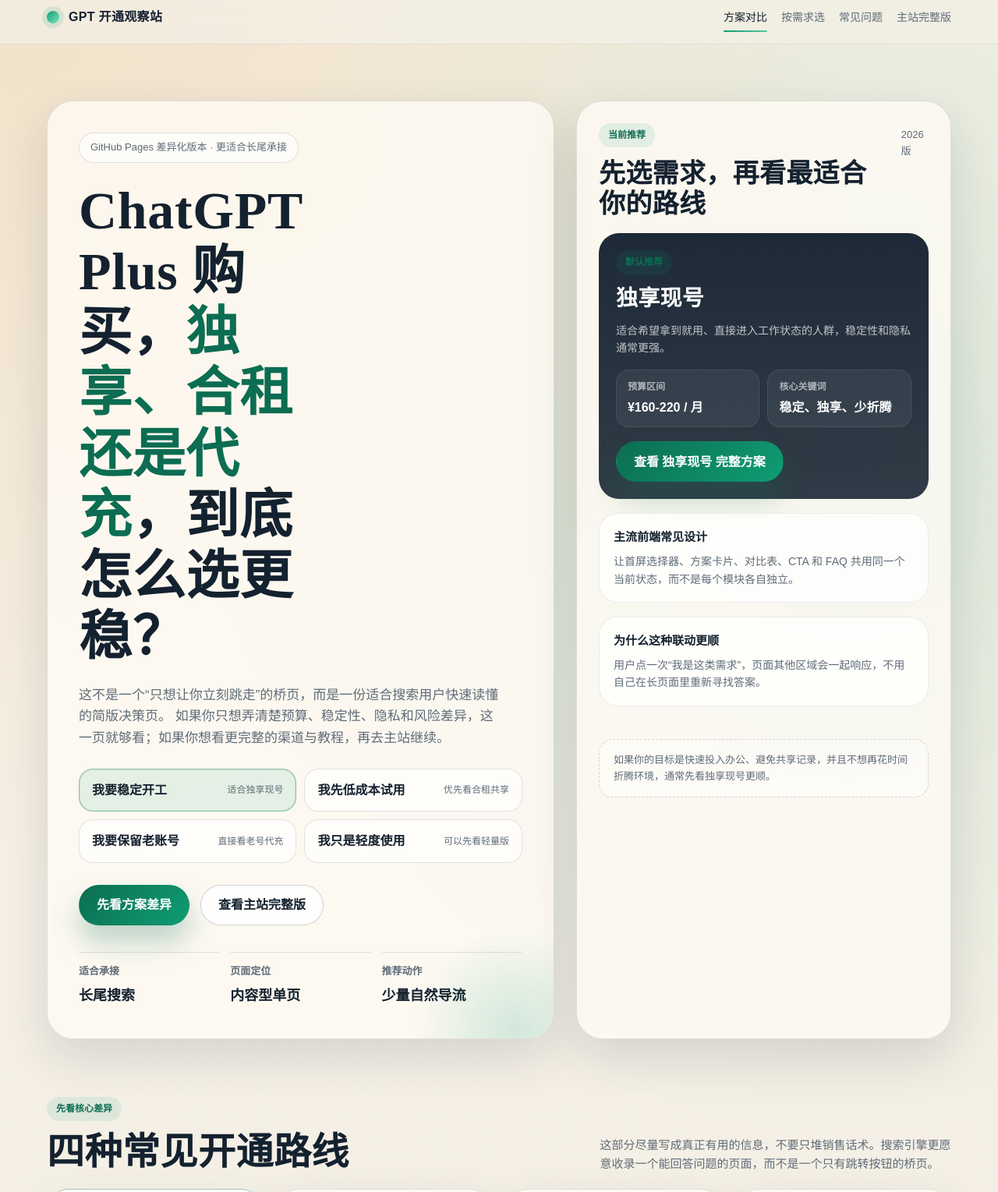
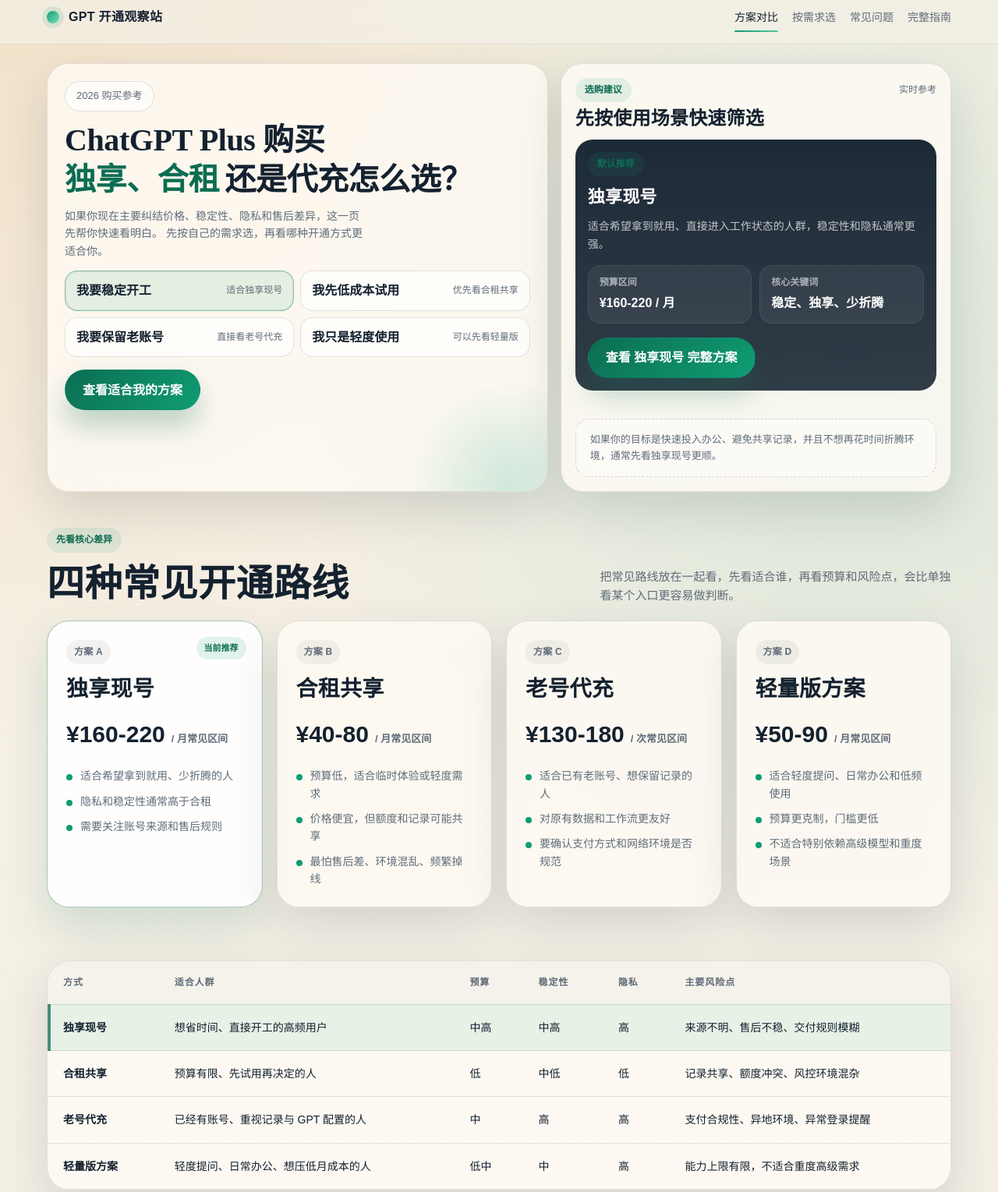
Before and after one commit to leon-builds/leon-builds.github.io, a plain HTML site: page index.html in a window 1280 px wide. Shown: the part 12-1541 px from the top of the page at 78% size. Drawn offline with Linux system fonts and the light colour scheme.

Commit message:
Update index.html

```diff
--- a/index.html
+++ b/index.html
@@ -166,13 +166,13 @@
     }
 
     .hero {
-      padding: 72px 0 40px;
+      padding: 24px 0 12px;
     }
 
     .hero-grid {
       display: grid;
-      grid-template-columns: minmax(0, 1.15fr) minmax(320px, 0.85fr);
-      gap: 28px;
+      grid-template-columns: minmax(0, 1fr) minmax(320px, 0.78fr);
+      gap: 16px;
       align-items: stretch;
     }
 
@@ -188,8 +188,8 @@
     }
 
     .hero-copy {
-      border-radius: 34px;
-      padding: 40px;
+      border-radius: 28px;
+      padding: 22px;
       position: relative;
       overflow: hidden;
     }
@@ -224,10 +224,30 @@
     }
 
     h1 {
-      margin-top: 22px;
-      font-size: clamp(40px, 5.4vw, 68px);
-      max-width: 8.5ch;
-      text-wrap: balance;
+      margin-top: 14px;
+      font-size: clamp(26px, 3.4vw, 40px);
+      max-width: none;
+      line-height: 1.14;
+      letter-spacing: -0.01em;
+    }
+
+    .hero-title {
+      display: flex;
+      flex-direction: column;
+      gap: 6px;
+      align-items: flex-start;
+    }
+
+    .hero-title-top {
+      display: block;
+    }
+
+    .hero-title-main {
+      display: block;
+    }
+
+    .hero-title-main .title-accent {
+      margin-right: 0.18em;
     }
 
     .title-accent {
@@ -235,9 +255,9 @@
     }
 
     .hero-copy p {
-      margin: 22px 0 0;
-      max-width: 58ch;
-      font-size: 17px;
+      margin: 12px 0 0;
+      max-width: 50ch;
+      font-size: 14px;
       color: var(--muted);
     }
 
@@ -245,7 +265,7 @@
       display: flex;
       gap: 14px;
       flex-wrap: wrap;
-      margin-top: 28px;
+      margin-top: 16px;
     }
 
     .button {
@@ -277,44 +297,19 @@
       border-color: var(--line-strong);
     }
 
-    .hero-meta {
+    .hero-panel {
+      border-radius: 28px;
+      padding: 18px;
       display: grid;
-      grid-template-columns: repeat(3, minmax(0, 1fr));
-      gap: 14px;
-      margin-top: 34px;
-    }
-
-    .hero-meta div {
-      border-top: 1px solid var(--line);
-      padding-top: 14px;
-    }
-
-    .hero-meta strong {
-      display: block;
-      font-size: 13px;
-      color: var(--muted);
-      font-weight: 600;
-      margin-bottom: 6px;
-    }
-
-    .hero-meta span {
-      font-size: 18px;
-      font-weight: 700;
-    }
-
-    .hero-panel {
-      border-radius: 34px;
-      padding: 28px;
-      display: grid;
-      gap: 18px;
+      gap: 12px;
       align-content: start;
     }
 
     .plan-switcher {
       display: grid;
       grid-template-columns: repeat(2, minmax(0, 1fr));
-      gap: 10px;
-      margin-top: 26px;
+      gap: 8px;
+      margin-top: 14px;
     }
 
     .plan-chip {
@@ -323,8 +318,8 @@
       justify-content: space-between;
       gap: 10px;
       width: 100%;
-      padding: 14px 16px;
-      border-radius: 18px;
+      padding: 12px 14px;
+      border-radius: 16px;
       border: 1px solid var(--line);
       background: rgba(255, 255, 255, 0.68);
       color: var(--ink);
@@ -360,12 +355,12 @@
 
     .panel-head small {
       color: var(--muted);
-      font-size: 13px;
+      font-size: 12px;
     }
 
     .signal-card {
       border-radius: 24px;
-      padding: 18px;
+      padding: 16px;
       background: rgba(255, 255, 255, 0.72);
       border: 1px solid rgba(20, 33, 47, 0.08);
     }
@@ -395,14 +390,14 @@
     }
 
     .recommend-card {
-      border-radius: 26px;
-      padding: 22px;
+      border-radius: 22px;
+      padding: 16px;
       background: linear-gradient(180deg, rgba(20, 33, 47, 0.96), rgba(20, 33, 47, 0.88));
       color: rgba(255, 255, 255, 0.9);
     }
 
     .recommend-card h3 {
-      font-size: 28px;
+      font-size: 22px;
       color: #ffffff;
     }
 
@@ -438,12 +433,6 @@
       margin: 14px 0 0;
       color: rgba(255, 255, 255, 0.72);
       font-size: 14px;
-    }
-
-    .mini-note {
-      margin-top: 12px;
-      color: var(--muted);
-      font-size: 13px;
     }
 
     section {
@@ -780,10 +769,6 @@
         grid-template-columns: repeat(2, minmax(0, 1fr));
       }
 
-      .hero-meta {
-        grid-template-columns: 1fr;
-      }
-
       .footer-links {
         justify-content: flex-start;
       }
@@ -803,11 +788,15 @@
 
       h1 {
         max-width: none;
-        font-size: clamp(36px, 12vw, 56px);
+        font-size: clamp(24px, 7vw, 34px);
+      }
+
+      .hero-title {
+        gap: 4px;
       }
 
       .hero {
-        padding-top: 42px;
+        padding-top: 16px;
       }
 
       .hero-copy,
@@ -890,7 +879,7 @@
         <a href="#compare">方案对比</a>
         <a href="#recommend">按需求选</a>
         <a href="#faq">常见问题</a>
-        <a href="https://aiprostation.com/chatgpt-upgrade?from=github-pages" target="_blank" rel="nofollow noopener noreferrer">主站完整版</a>
+        <a href="https://aiprostation.com/chatgpt-upgrade?from=github-pages" target="_blank" rel="nofollow noopener noreferrer">完整指南</a>
       </nav>
     </div>
   </header>
@@ -899,11 +888,14 @@
     <section class="hero">
       <div class="shell hero-grid">
         <article class="hero-copy">
-          <span class="eyebrow">GitHub Pages 差异化版本 · 更适合长尾承接</span>
-          <h1>ChatGPT Plus 购买，<span class="title-accent">独享、合租还是代充</span>，到底怎么选更稳？</h1>
+          <span class="eyebrow">2026 购买参考</span>
+          <h1 class="hero-title">
+            <span class="hero-title-top">ChatGPT Plus 购买</span>
+            <span class="hero-title-main"><span class="title-accent">独享、合租</span>还是代充怎么选？</span>
+          </h1>
           <p>
-            这不是一个“只想让你立刻跳走”的桥页，而是一份适合搜索用户快速读懂的简版决策页。
-            如果你只想弄清楚预算、稳定性、隐私和风险差异，这一页就够看；如果你想看更完整的渠道与教程，再去主站继续。
+            如果你现在主要纠结价格、稳定性、隐私和售后差异，这一页先帮你快速看明白。
+            先按自己的需求选，再看哪种开通方式更适合你。
           </p>
           <div class="plan-switcher" aria-label="需求快捷选择">
             <button class="plan-chip is-active" type="button" data-plan-trigger="owned">
@@ -924,40 +916,20 @@
             </button>
           </div>
           <div class="button-row">
-            <a class="button button-primary" href="#compare" data-role="primary-jump">先看方案差异</a>
-            <a
-              class="button button-secondary"
-              href="https://aiprostation.com/chatgpt-upgrade?from=github-pages-hero"
-              target="_blank"
-              rel="nofollow noopener noreferrer"
-            >查看主站完整版</a>
-          </div>
-          <div class="hero-meta">
-            <div>
-              <strong>适合承接</strong>
-              <span>长尾搜索</span>
-            </div>
-            <div>
-              <strong>页面定位</strong>
-              <span>内容型单页</span>
-            </div>
-            <div>
-              <strong>推荐动作</strong>
-              <span>少量自然导流</span>
-            </div>
+            <a class="button button-primary" href="#compare" data-role="primary-jump">查看适合我的方案</a>
           </div>
         </article>
 
         <aside class="hero-panel" aria-label="页面策略摘要">
           <div class="panel-head">
             <div>
-              <div class="strip">当前推荐</div>
-              <h2 style="margin-top: 14px; font-size: 34px;">先选需求，再看最适合你的路线</h2>
+              <div class="strip">选购建议</div>
+              <h2 style="margin-top: 8px; font-size: 24px;">先按使用场景快速筛选</h2>
             </div>
-            <small>2026 版</small>
+            <small>实时参考</small>
           </div>
           <div class="recommend-card">
-            <div class="strip" id="current-plan-label">默认推荐</div>
+            <div class="strip" id="current-plan-label">推荐方案</div>
             <h3 id="current-plan-title" style="margin-top: 14px;">独享现号</h3>
             <p class="recommend-copy" id="current-plan-copy">适合希望拿到就用、直接进入工作状态的人群，稳定性和隐私通常更强。</p>
             <div class="recommend-meta">
@@ -977,19 +949,11 @@
                 href="https://aiprostation.com/chatgpt-upgrade?from=github-pages-owned"
                 target="_blank"
                 rel="nofollow noopener noreferrer"
-              >查看当前推荐方案</a>
+              >查看这个方案</a>
             </div>
           </div>
-          <div class="signal-card">
-            <strong>主流前端常见设计</strong>
-            <p>让首屏选择器、方案卡片、对比表、CTA 和 FAQ 共用同一个当前状态，而不是每个模块各自独立。</p>
-          </div>
-          <div class="signal-card">
-            <strong>为什么这种联动更顺</strong>
-            <p>用户点一次“我是这类需求”，页面其他区域会一起响应，不用自己在长页面里重新寻找答案。</p>
-          </div>
           <div class="muted-box" id="current-plan-note">
-            你发布到 GitHub Pages 后，记得把本页中的 `yourname.github.io` 和主站链接参数换成你自己的实际地址。
+            价格会随渠道、付款方式和交付规则变化，最终以实时页说明为准。
           </div>
         </aside>
       </div>
@@ -1002,7 +966,7 @@
             <span class="strip">先看核心差异</span>
             <h2 style="margin-top: 12px; font-size: clamp(30px, 4.4vw, 48px);">四种常见开通路线</h2>
           </div>
-          <p>这部分尽量写成真正有用的信息，不要只堆销售话术。搜索引擎更愿意收录一个能回答问题的页面，而不是一个只有跳转按钮的桥页。</p>
+          <p>把常见路线放在一起看，先看适合谁，再看预算和风险点，会比单独看某个入口更容易做判断。</p>
         </div>
 
         <div class="card-grid">
@@ -1117,7 +1081,7 @@
             <span class="strip">从场景反推选择</span>
             <h2 style="margin-top: 12px; font-size: clamp(30px, 4vw, 46px);">如果你是这几类用户</h2>
           </div>
-          <p>这一块是 GitHub Pages 版最值得保留的内容，因为它比单纯价格页更像“问题答案”，更适合承接搜索意图。</p>
+          <p>如果你还没想清楚该选哪种，不妨先按自己的使用场景看，通常会比只盯价格更接近正确选择。</p>
         </div>
 
         <div class="decision-grid">
@@ -1157,39 +1121,39 @@
             <span class="strip">FAQ</span>
             <h2 style="margin-top: 12px; font-size: clamp(30px, 4vw, 46px);">常见问题</h2>
           </div>
-          <p>FAQ 既能补足搜索覆盖，也能降低用户对“这是纯跳转页”的判断。</p>
+          <p>下面几个问题是购买前最容易踩坑的点，先看完再决定，通常能少走很多弯路。</p>
         </div>
 
         <div class="faq-wrap">
           <div class="faq-item" data-plan-faq="owned">
             <details open>
-              <summary>GitHub Pages 的单页真的能做 SEO 吗？</summary>
+              <summary>独享现号适合什么人？</summary>
               <div class="faq-content">
-                能，但更适合做细分主题和长尾问题页，不适合把主站页面原样复制过去。要想更稳，必须改写标题、结构、问题角度和 CTA 密度。
+                如果你希望拿到就用、尽快投入办公或创作，并且不想承担共享记录和额度问题，独享现号通常更省心。
               </div>
             </details>
           </div>
           <div class="faq-item" data-plan-faq="shared">
             <details>
-              <summary>为什么这个版本只放少量外链？</summary>
+              <summary>合租共享为什么便宜这么多？</summary>
               <div class="faq-content">
-                因为内容页本身需要具备阅读价值。太多外链或太强的导流痕迹，会削弱页面的独立性，也更容易被识别为桥页。
+                因为本质上是多人分摊成本，所以价格更低。但对应的限制往往也更多，比如额度、记录、登录环境或售后边界。
               </div>
             </details>
           </div>
           <div class="faq-item" data-plan-faq="topup">
             <details>
-              <summary>/go 中转页能完全隐藏外链吗？</summary>
+              <summary>老号代充最大的优势是什么？</summary>
               <div class="faq-content">
-                不能保证。搜索引擎仍可能识别跳转关系，所以更推荐把中转当成运营链路，而不是 SEO 保护伞。内容页的主要任务仍是回答问题。
+                最大优势通常是保留你原有的聊天记录、GPT 配置和使用习惯，适合已经把账号当成长期工作流一部分的人。
               </div>
             </details>
           </div>
           <div class="faq-item" data-plan-faq="lite">
             <details>
-              <summary>这个模板上线前必须改什么？</summary>
+              <summary>轻量版方案值不值得先试？</summary>
               <div class="faq-content">
-                至少要改 `title`、`description`、`canonical`、`og:url`、结构化数据 URL 和主站跳转地址；如果你用了自定义域名，还要同步改成你的正式域名。
+                如果你只是轻度提问、偶尔办公或暂时不确定是否会高频使用，先用轻量版通常更划算，后面再决定是否升级。
               </div>
             </details>
           </div>
@@ -1203,7 +1167,7 @@
           <div>
             <span class="strip">下一步</span>
             <h2 style="margin-top: 12px; font-size: clamp(28px, 4vw, 42px);">看完简版，直接打开当前更适合你的完整方案</h2>
-            <p id="cta-copy">这个单页负责承接、解释和筛选高意图用户；真正更完整的渠道、教程和后续页面，可以继续放在主站。</p>
+            <p id="cta-copy">先从更适合自己的方案看起，比盲目追最低价更容易买到稳定、省心的版本。</p>
             <div class="cta-summary" id="cta-summary">当前聚焦：独享现号</div>
           </div>
           <div class="button-row" style="margin-top: 0;">
@@ -1219,7 +1183,7 @@
               href="https://aiprostation.com/?from=github-pages-home"
               target="_blank"
               rel="nofollow noopener noreferrer"
-            >访问首页</a>
+            >查看更多方案</a>
           </div>
         </div>
       </div>
@@ -1229,12 +1193,12 @@
   <footer>
     <div class="shell footer-grid">
       <div>
-        <strong style="display: block; color: var(--ink); margin-bottom: 6px;">发布提示</strong>
-        本页为 GitHub Pages 单页模板示例，适合做差异化内容承接。上线前请替换域名、规范元信息，并检查所有对外链接是否符合你的实际投放路径。
+        <strong style="display: block; color: var(--ink); margin-bottom: 6px;">温馨提示</strong>
+        开通方式没有绝对最好，关键是看你的预算、使用频率、隐私要求和是否需要保留原账号记录。
       </div>
       <div class="footer-links">
         <a href="#top">回到顶部</a>
-        <a href="https://aiprostation.com/chatgpt-upgrade?from=github-pages-footer" target="_blank" rel="nofollow noopener noreferrer">主站专题</a>
+        <a href="https://aiprostation.com/chatgpt-upgrade?from=github-pages-footer" target="_blank" rel="nofollow noopener noreferrer">购买指南</a>
         <a href="https://aiprostation.com/terms" target="_blank" rel="nofollow noopener noreferrer">服务条款</a>
       </div>
     </div>
@@ -1249,7 +1213,7 @@
         copy: "适合希望拿到就用、直接进入工作状态的人群，稳定性和隐私通常更强。",
         note: "如果你的目标是快速投入办公、避免共享记录，并且不想再花时间折腾环境，通常先看独享现号更顺。",
         link: "https://aiprostation.com/chatgpt-upgrade?from=github-pages-owned",
-        ctaCopy: "如果你更看重稳定性、交付效率和独享环境，直接去主站看独享现号与 Plus/Pro 完整方案会更省时间。",
+        ctaCopy: "如果你更看重稳定性、交付效率和独享环境，建议继续看独享现号与 Plus/Pro 的完整说明。",
         ctaSummary: "当前聚焦：独享现号"
       },
       shared: {
@@ -1260,7 +1224,7 @@
         copy: "适合先体验、预算敏感的用户，但需要接受记录和额度可能共享的现实。",
         note: "合租适合先用起来，但一定要看售后规则、掉线情况、额度说明和是否允许更换环境。",
         link: "https://aiprostation.com/chatgpt-upgrade?from=github-pages-shared",
-        ctaCopy: "如果你更关心价格门槛，先去主站看合租共享和轻量版的差异，再决定是否升级到独享。",
+        ctaCopy: "如果你更关心价格门槛，建议先看合租共享和轻量版的差异，再决定是否升级到独享。",
         ctaSummary: "当前聚焦：合租共享"
       },
       topup: {
@@ -1271,7 +1235,7 @@
         copy: "适合已经有老账号、想保留历史聊天记录和 GPT 配置的人，通常更适合长期工作流。",
         note: "如果你担心迁移账号、丢失历史记录，老号代充通常比重买账号更适合现有工作流。",
         link: "https://aiprostation.com/chatgpt-upgrade?from=github-pages-topup",
-        ctaCopy: "如果你最在意原有数据和 GPT 配置，主站里的老号代充说明会比普通购买页更值得先看。",
+        ctaCopy: "如果你最在意原有数据和 GPT 配置，建议优先看老号代充的完整说明。",
         ctaSummary: "当前聚焦：老号代充"
       },
       lite: {
@@ -1282,7 +1246,7 @@
         copy: "适合轻度提问和日常办公，成本压力更低，但能力上限不适合重度生产场景。",
         note: "如果你只是偶尔用一下，先从轻量版切入更划算，等频率上来再升级通常更合理。",
         link: "https://aiprostation.com/chatgpt-upgrade?from=github-pages-lite",
-        ctaCopy: "如果你只是偶尔使用，不妨先去主站看轻量方案和入门型套餐，避免一开始投入过高。",
+        ctaCopy: "如果你只是偶尔使用，不妨先看轻量方案和入门型套餐，避免一开始投入过高。",
         ctaSummary: "当前聚焦：轻量版方案"
       }
     };
```
